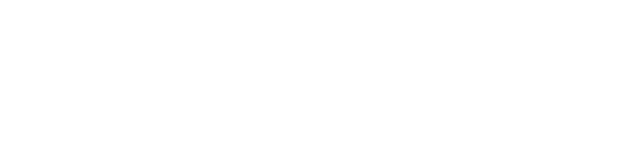
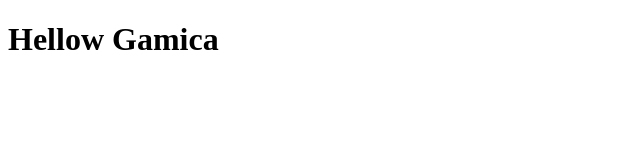
Before and after one commit to Nauman1971/gamica-testing, a plain HTML site: page index.html in a window 1280 px wide. Shown: the whole page, without its empty margins (0-640 px from the left). Drawn offline with Linux system fonts and the light colour scheme.

Commit message:
git hub pages

```diff
--- a/index.html
+++ b/index.html
@@ -6,5 +6,6 @@
     <title>Document</title>
 </head>
 <body>
+<h1>Hellow Gamica</h1>
 </body>
 </html>
```
